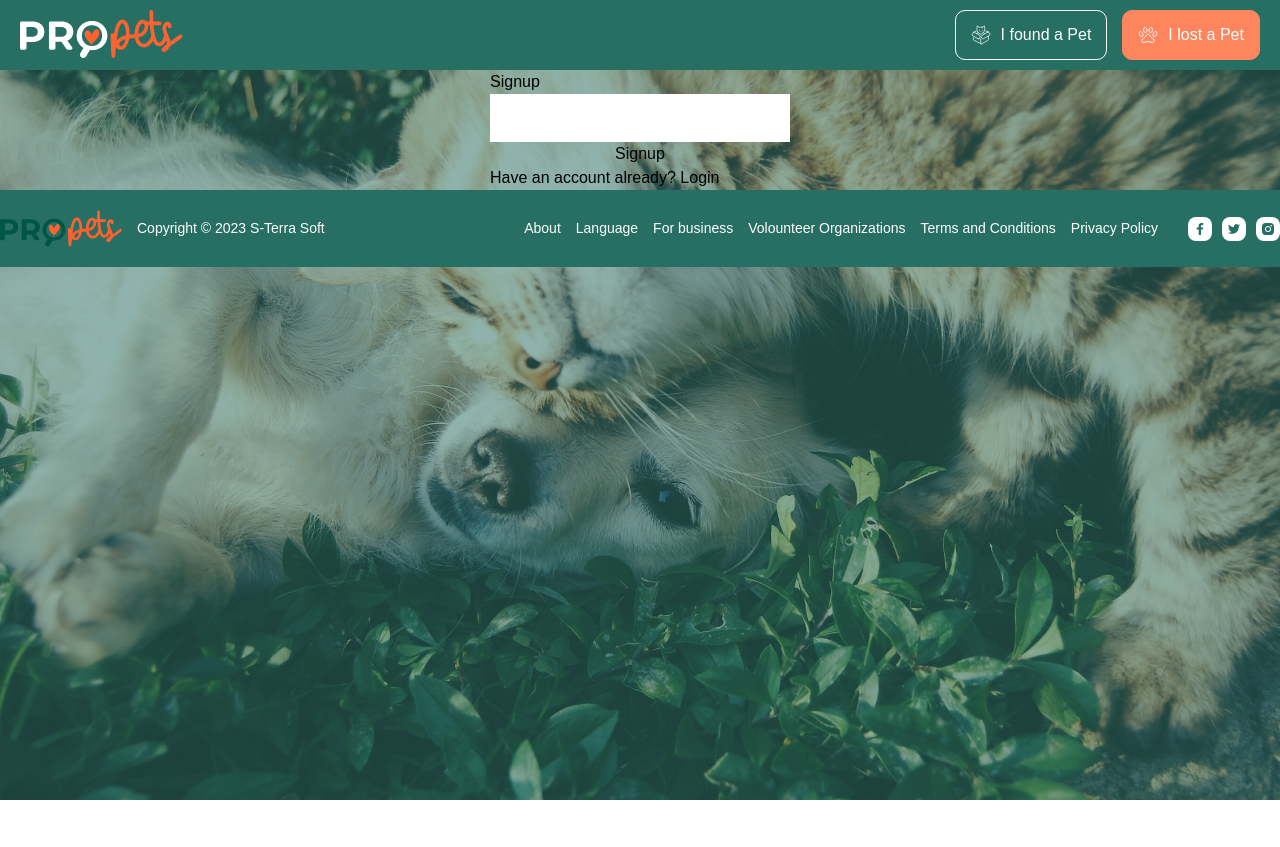
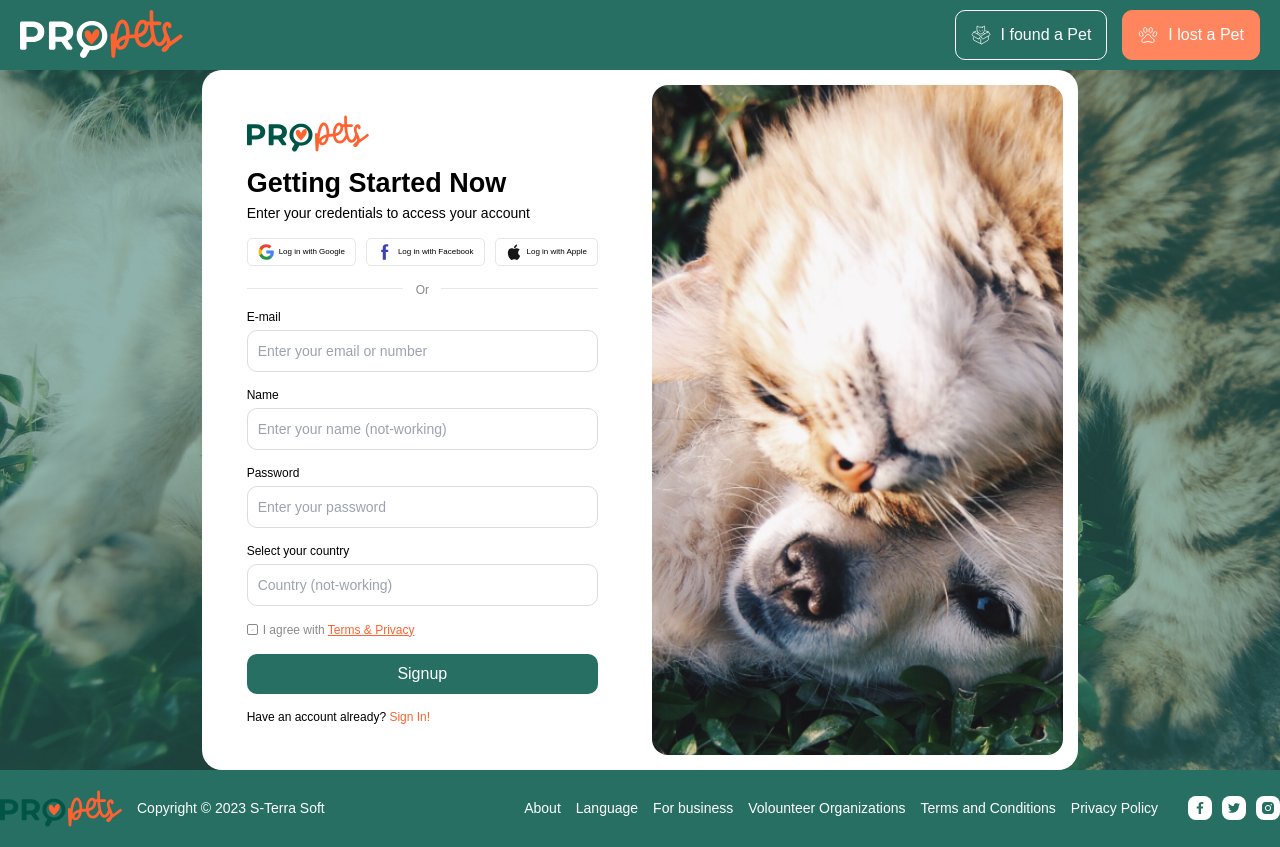
Before and after one commit to tensymb0ls/pro-pets-react-1, a React (Create React App) app: page /signup in a window 1280 px wide. Before the commit the page ends 800 px from the top, so only its background shows below. Built offline with nearby package versions, Linux system fonts and the light colour scheme; what realm-web would draw is missing.

Commit message:
fix bugs after merge conflicts

```diff
--- a/src/Pages/Signup/Signup.page.js
+++ b/src/Pages/Signup/Signup.page.js
@@ -1,68 +1,13 @@
-import { useContext, useState } from "react";
-import { Link, useLocation, useNavigate } from "react-router-dom";
-import { UserContext } from "../../contexts/user.context";
 import { Header } from "../../Components/Header/Header";
 import { Footer } from "../../Components/Footer/Footer";
+import { SignUpForm } from "../../Components/SignUpForm/SignUpForm";
 
 const Signup = () => {
-    const navigate = useNavigate();
-    const location = useLocation();
-
-    // As explained in the Login page.
-    const { emailPasswordSignup } = useContext(UserContext);
-    const [form, setForm] = useState({
-        email: "",
-        password: ""
-    });
-
-    // As explained in the Login page.
-    const onFormInputChange = (event) => {
-        const { name, value } = event.target;
-        setForm({ ...form, [name]: value });
-    };
 
 
-    // As explained in the Login page.
-    const redirectNow = () => {
-        const redirectTo = location.search.replace("?redirectTo=", "");
-        navigate(redirectTo ? redirectTo : "/");
-    }
-
-    // As explained in the Login page.
-    const onSubmit = async () => {
-        try {
-            const user = await emailPasswordSignup(form.email, form.password);
-            if (user) {
-                redirectNow();
-            }
-        } catch (error) {
-            alert(error);
-        }
-    };
-
-    return <div className="bg-cats h-screen ">
+    return <div className="bg-cats h-screen flex flex-col justify-between">
         <Header />
-        <form style={{ display: "flex", flexDirection: "column", maxWidth: "300px", margin: "auto" }}>
-            <h1>Signup</h1>
-            <input
-                label="Email"
-                type="email"
-                name="email"
-                value={form.email}
-                onInput={onFormInputChange}
-            />
-            <input
-                label="Password"
-                type="password"
-                name="password"
-                value={form.password}
-                onInput={onFormInputChange}
-            />
-            <button onClick={onSubmit}>
-                Signup
-            </button>
-            <p>Have an account already? <Link to="/login">Login</Link></p>
-        </form>
+        <SignUpForm/>
         <Footer />
     </div>
 
```
Also changed, not shown: src/Components/SignUpForm/SignUpForm.js (line endings or trailing spaces), 1 other file (tests, documents, lock files or other folders).
